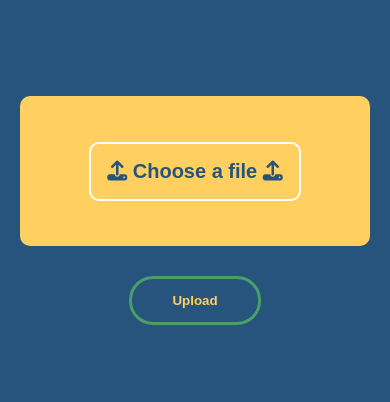
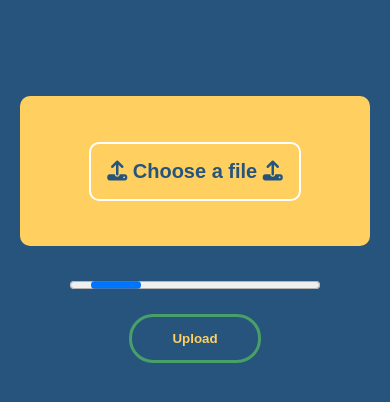
Before and after one commit to Powarox/Back-DriveFiles, a PHP site: page /DevoirApp/Model/skin/Upload.html in a window 390 px wide. Shown: the part 251-653 px from the top of the page. Run offline with PHP 8.4, Linux system fonts and the light colour scheme; some libraries are stand-ins or nearby versions.

Commit message:
Add progress bar + responsive

```diff
--- a/MoriniereRobinDev/DevoirApp/Model/skin/Responsive.css
+++ b/MoriniereRobinDev/DevoirApp/Model/skin/Responsive.css
@@ -46,6 +46,10 @@
         width: 550px;
         height: 250px;
     }
+
+    .uploadPageSection #progressBar {
+    	width: 350px;
+    }
 }
 
 @media (max-width: 740px) {
@@ -83,6 +87,10 @@
     .uploadPageSection #dropFileDiv {
         width: 450px;
         height: 210px;
+    }
+
+    .uploadPageSection #progressBar {
+    	width: 250px;
     }
 }
 
--- a/MoriniereRobinDev/DevoirApp/Model/skin/Upload.html
+++ b/MoriniereRobinDev/DevoirApp/Model/skin/Upload.html
@@ -41,6 +41,8 @@
 	                <input type="file" name="files[]" id="fileInput" multiple onchange="addFiles(event)">
 	            </div>
 
+				<progress id="progressBar"></progress>
+
 	            <input type="submit" value="Upload" id="uploadButton">
 	        </form>
 		</section>
--- a/MoriniereRobinDev/DevoirApp/Model/skin/template.css
+++ b/MoriniereRobinDev/DevoirApp/Model/skin/template.css
@@ -194,6 +194,11 @@
     border: 2px solid #499F68;
 }
 
+.uploadPageSection #progressBar {
+	width: 500px;
+	transition: 0.5s;
+}
+
 
 
 
```
Also changed, not shown: MoriniereRobinDev/DevoirApp/Model/ViewApp.php (+2 -7 lines).
